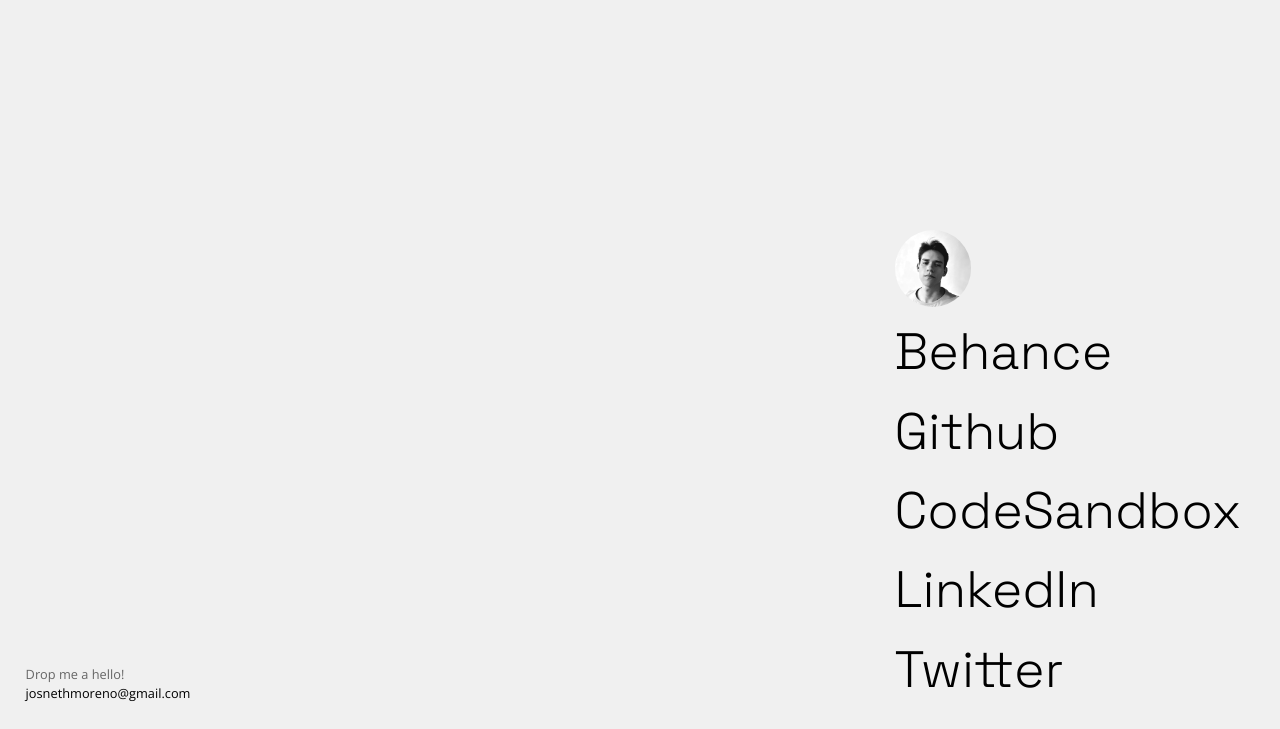
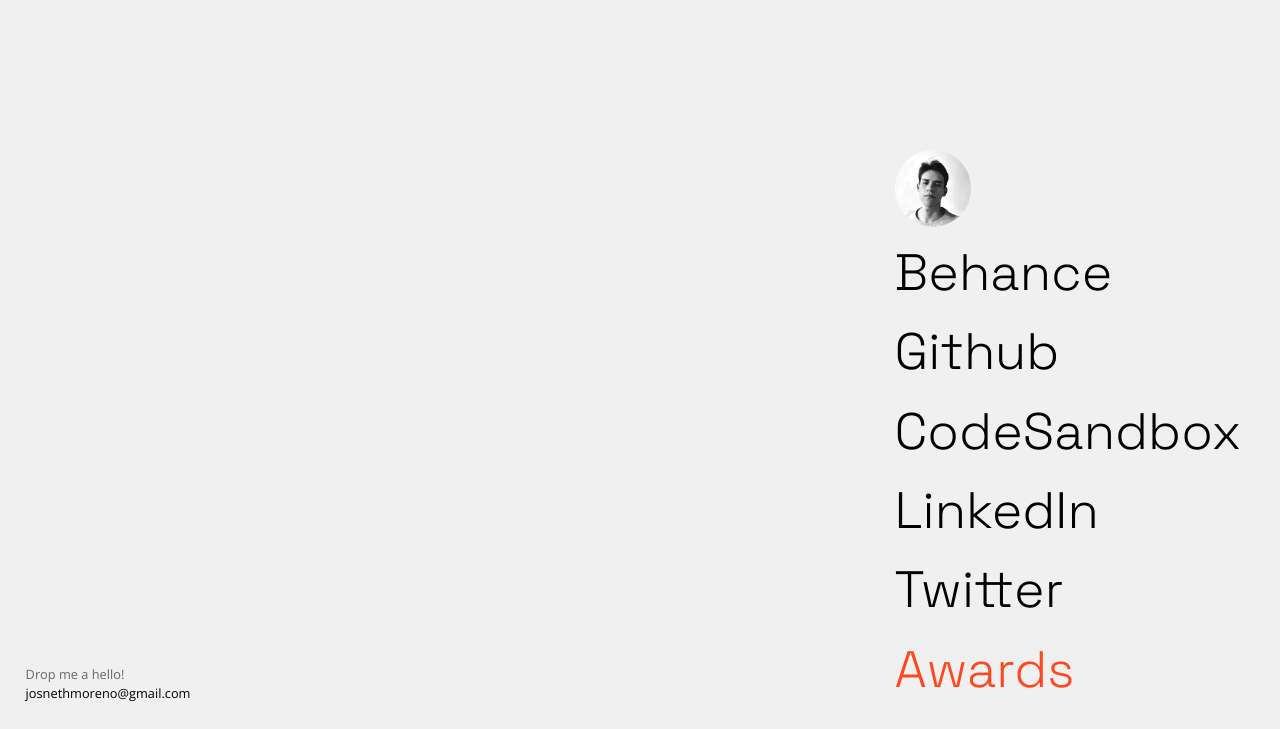
Before and after one commit to RerezzOffc/biolink-josneth, a website built with Vite: page index.html in a window 1280 px wide. Shown: the part 71-800 px from the top of the page. Built offline with nearby package versions, Linux system fonts and the light colour scheme.

Commit message:
add link to awards

```diff
--- a/index.html
+++ b/index.html
@@ -46,6 +46,7 @@
         <a href="https://codesandbox.io/u/josnethmoreno" data-number="03" data-cursor="hover" target="_blank">CodeSandbox</a>
         <a href="https://linkedin.com/in/josnethmoreno" data-number="04" data-cursor="hover" target="_blank">LinkedIn</a>
         <a href="https://twitter.com/josnethmoreno" data-number="05" data-cursor="hover" target="_blank">Twitter</a>
+        <a href="https://www.designrush.com/best-designs" data-number="🏆" data-cursor="hover" target="_blank">Awards</a>
       </div>
       <button class="theme mobile" id="toggleThemeMobile">
         <svg class="theme-svg" viewBox="0 0 16 16" xmlns="http://www.w3.org/2000/svg">
--- a/style.css
+++ b/style.css
@@ -232,6 +232,10 @@
   transform: translateX(1rem);
   opacity: 1;
 }
+
+.links a:last-child {
+  color: var(--accent);
+}
 /*END FOOTER */
 
 
```
